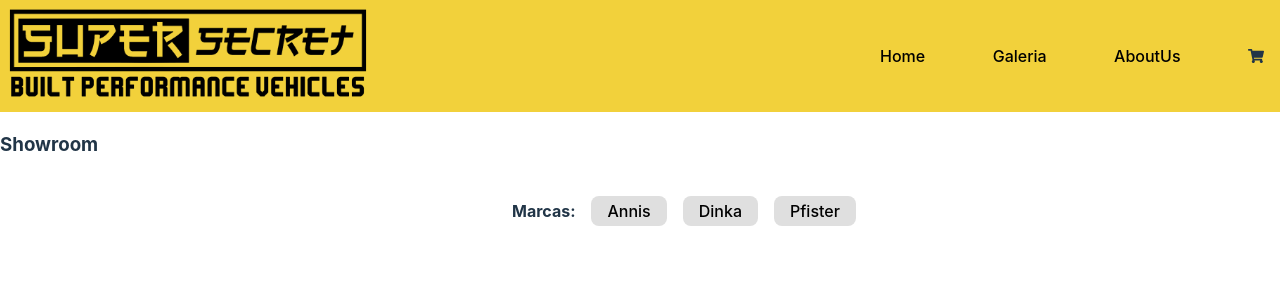
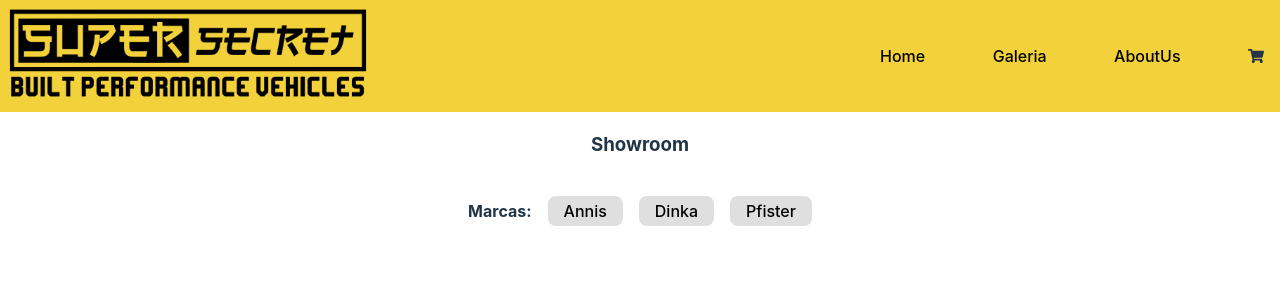
Before and after one commit to Charkie5011/CreaTuLandingLagePuerta, a React (Vite) app: page / in a window 1280 px wide. Shown: the top 294 px of the page. Built offline with nearby package versions, Linux system fonts and the light colour scheme.

Commit message:
loader implementado

```diff
--- a/src/components/ItemListContainer/ItemListContainer.jsx
+++ b/src/components/ItemListContainer/ItemListContainer.jsx
@@ -3,26 +3,34 @@ import { getProducts, getProductsByBrand } from "../../data/asyncMock";
 import ItemList from "../ItemList/ItemList";
 import FilterContainer from "../FilterContainer/FilterContainer";
 import { useParams } from "react-router-dom";
-
+import { RotateLoader } from "react-spinners";
+import style from "./ItemListContainer.module.css"
 
 const ItemListContainer = () => {
   const [productos, setProductos] = useState([]);
-  const {brandId} = useParams();
-  console.log(brandId)
-  useEffect(
-    () =>{
-      const data = brandId ? getProductsByBrand(brandId) : getProducts()
+  const { brandId } = useParams();
+  const [loading, setLoading] = useState(true);
+  console.log(brandId);
+  useEffect(() => {
+    setLoading(true);
+    const data = brandId ? getProductsByBrand(brandId) : getProducts();
 
-      data
-        .then((productos) => setProductos(productos))
-        .catch((error) => console.log(error))},
-    [brandId]
+    data
+      .then((productos) => setProductos(productos))
+      .catch((error) => console.log(error))
+      .finally(() => setLoading(false));
+  }, [brandId]);
+  return (
+    <div className={style.itemListContainer}>
+      <h3>Showroom</h3>
+      <FilterContainer />
+      {loading ? (
+        <RotateLoader />
+      ) : (
+        <ItemList className="shopDisplay" stock={productos} />
+      )}
+    </div>
   );
-  return <div>
-    <h3>Showroom</h3>
-    <FilterContainer/>
-    <ItemList className="shopDisplay" stock={productos}/>
-  </div>;
 };
 
 export default ItemListContainer;
--- /dev/null
+++ b/src/components/ItemListContainer/ItemListContainer.module.css
@@ -0,0 +1,5 @@
+.itemListContainer{
+    display: flex;
+    flex-direction: column;
+    align-items: center;
+}
```
